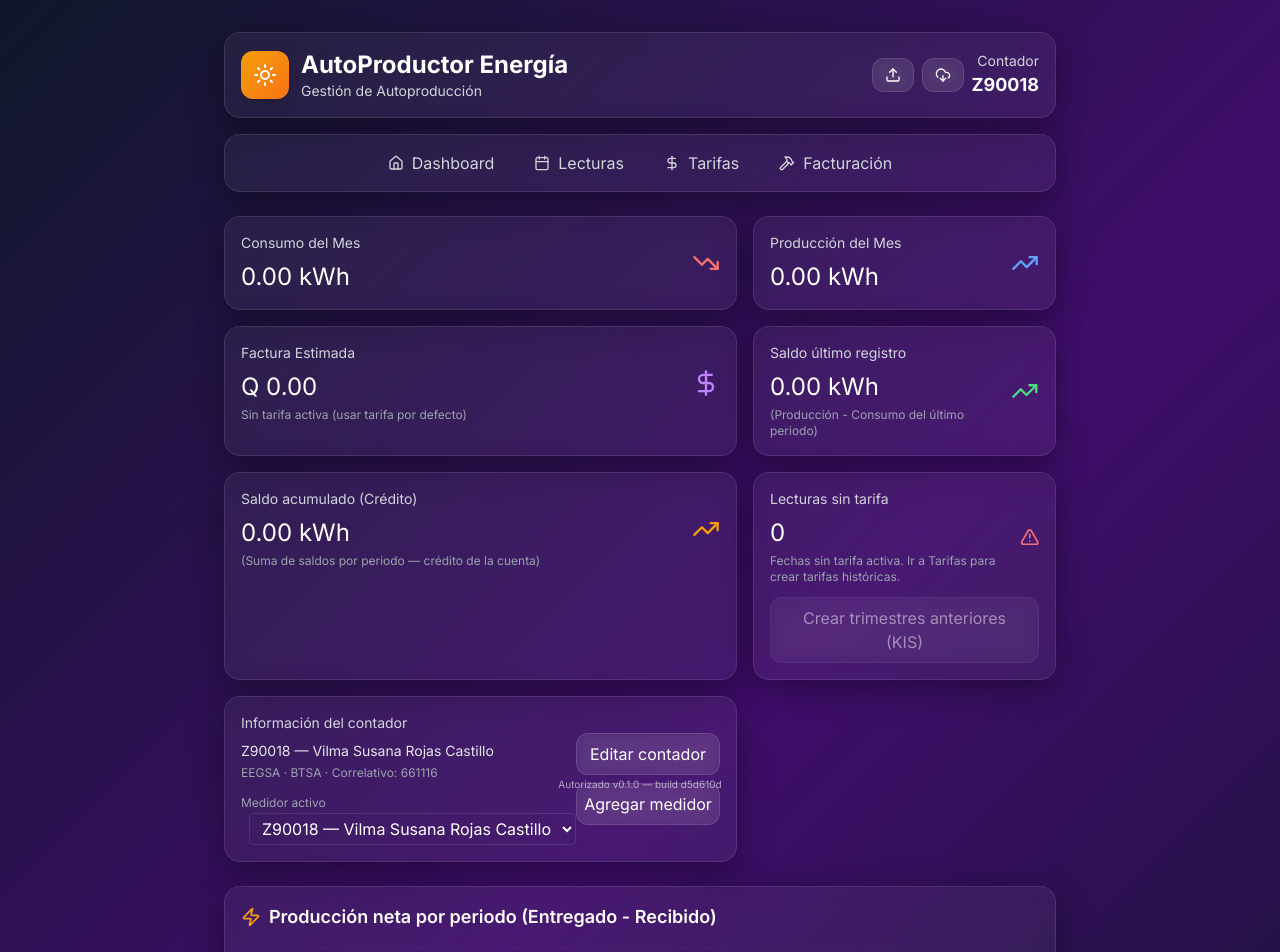
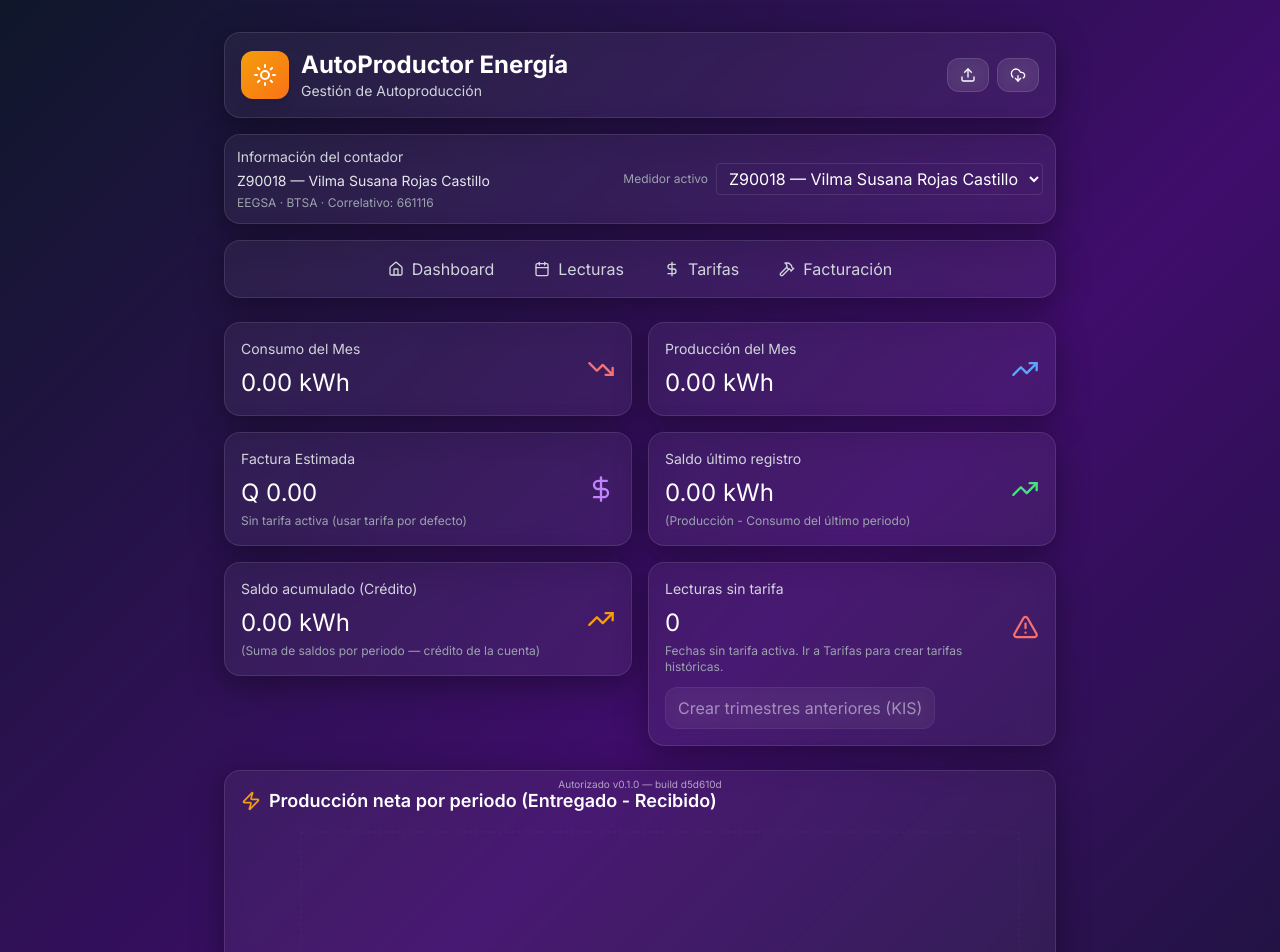
Before and after one commit to jdsandovalg/APE-PWA, a React (Vite) app in the folder pwa/: page / in a window 1280 px wide. Shown: the top 952 px of the page. Built offline with nearby package versions, Linux system fonts and the light colour scheme.

Commit message:
chore(ui): move meter info under header; remove small counter text

```diff
--- a/pwa/src/components/Dashboard.tsx
+++ b/pwa/src/components/Dashboard.tsx
@@ -131,7 +131,8 @@ export default function Dashboard(){
 
   return (
     <section>
-      <div className="grid grid-cards gap-4">
+      <div className="grid grid-cards gap-4 sm:grid-cols-1 md:grid-cols-2">
+        {/* meter info moved to header (Navbar) to appear under the title */}
         <div className="card">
           <div className="flex items-center justify-between">
             <div>
@@ -226,33 +227,7 @@ export default function Dashboard(){
             )}
           </div>
         </div>
-        <div className="card">
-          <div className="flex items-center justify-between">
-            <div>
-              <h3 className="text-sm text-gray-300">Información del contador</h3>
-              <p className="text-sm text-gray-200 mt-2">{meterInfo.contador} — {meterInfo.propietaria}</p>
-              <div className="text-xs text-gray-400 mt-1">{meterInfo.distribuidora} · {meterInfo.tipo_servicio} · Correlativo: {meterInfo.correlativo}</div>
-              <div className="mt-2">
-                <label className="text-xs text-gray-400">Medidor activo</label>
-                <select className="ml-2 bg-transparent border border-white/10 text-white px-2 py-1 rounded" value={currentMeterId} onChange={(e)=>{
-                  const id = e.target.value
-                  saveCurrentMeterId(id)
-                  setCurrentMeterId(id)
-                  const m = loadMeters()[id]
-                  if (m) setMeterInfo(m)
-                }}>
-                  {Object.keys(metersMap).map(k=> (
-                    <option key={k} value={k}>{k} — {metersMap[k].propietaria}</option>
-                  ))}
-                </select>
-              </div>
-            </div>
-              <div className="text-right flex flex-col items-end gap-2">
-              <button className="glass-button px-3 py-2 w-full sm:w-36 inline-flex items-center justify-center whitespace-nowrap" onClick={()=>{ setModalInitialMeter(meterInfo); setShowMeterModal(true) }}>Editar contador</button>
-              <button className="glass-button px-3 py-2 w-full sm:w-36 inline-flex items-center justify-center whitespace-nowrap" onClick={()=>{ setModalInitialMeter({ contador: '', correlativo: '', propietaria: '', nit: '', distribuidora: 'EEGSA', tipo_servicio: '', sistema: '' }); setShowMeterModal(true) }}>Agregar medidor</button>
-            </div>
-          </div>
-        </div>
+        {/* meter info will be rendered at the top */}
       </div>
 
       {/* Line chart card */}
--- a/pwa/src/components/Navbar.tsx
+++ b/pwa/src/components/Navbar.tsx
@@ -124,9 +124,22 @@ export default function Navbar({ onNavigate }: { onNavigate: (v:'dashboard'|'rea
           <button onClick={exportAll} className="glass-button px-2 py-1 sm:px-3 sm:py-2 flex items-center gap-2" title="Exportar datos">
             <DownloadCloud size={16} />
           </button>
-          <div className="text-right">
-            <p className="text-sm text-gray-300">Contador</p>
-            <p className="text-lg font-bold text-white">Z90018</p>
+        </div>
+      </div>
+
+      {/* Meter info card placed under header title for immediate visibility on mobile */}
+      <div className="glass-card mb-4 p-3">
+        <div className="flex items-center justify-between gap-3 flex-wrap">
+          <div>
+            <h3 className="text-sm text-gray-300">Información del contador</h3>
+            <p className="text-sm text-gray-200 mt-1">{loadMeterInfo().contador} — {loadMeterInfo().propietaria}</p>
+            <div className="text-xs text-gray-400 mt-1">{loadMeterInfo().distribuidora} · {loadMeterInfo().tipo_servicio} · Correlativo: {loadMeterInfo().correlativo}</div>
+          </div>
+          <div className="flex items-center gap-2">
+            <label className="text-xs text-gray-400">Medidor activo</label>
+            <select className="bg-transparent border border-white/10 text-white px-2 py-1 rounded" value={loadCurrentMeterId()} onChange={(e)=>{ try{ saveCurrentMeterId(e.target.value); window.location.reload() }catch(e){} }}>
+              {Object.keys(loadMeters()).map(k => (<option key={k} value={k}>{k} — {loadMeters()[k].propietaria}</option>))}
+            </select>
           </div>
         </div>
       </div>
--- a/pwa/src/styles/index.css
+++ b/pwa/src/styles/index.css
@@ -72,6 +72,20 @@ input:focus, button:focus, select:focus { outline: none; border-color: rgba(139,
 /* small utility to apply the same card padding and rounding */
 .card { @apply glass-card p-4 rounded-xl }
 
+/* ensure card contents don't force overflow on small devices */
+.card * { max-width: 100%; box-sizing: border-box }
+.card { overflow: hidden; word-break: break-word }
+.card p, .card div { word-break: break-word }
+
+/* inputs/selects/buttons shouldn't force minimum width */
+select, input, button { min-width: 0 }
+select { max-width: 100% }
+
+/* Ensure all glass-cards and cards occupy the same content width as the header */
+.glass-card, .card { width: 100%; max-width: 100% }
+.glass-card { box-sizing: border-box }
+.grid-cards { align-items: start }
+
 /* Mobile adjustments */
 @media (max-width: 480px) {
   html { font-size: 14px }
@@ -85,6 +99,19 @@ input:focus, button:focus, select:focus { outline: none; border-color: rgba(139,
   .card { padding: 0.5rem }
 }
 
+/* Extra small phones adjustments (<= 390px) */
+@media (max-width: 390px) {
+  html { font-size: 12px }
+  .card { padding: 0.4rem }
+  .glass-button { padding: 4px 6px }
+  /* make big numbers smaller inside cards */
+  .card .text-2xl { font-size: 1rem !important }
+  .card .text-lg { font-size: 0.9rem !important }
+  .card .text-sm { font-size: 0.72rem !important }
+  /* shrink select and inputs */
+  .card select, .card input { font-size: 0.85rem }
+}
+
 /* Toasts */
 .ap-toast { opacity:1; transition: all 220ms ease; cursor: pointer }
 .ap-toast-info { background: linear-gradient(90deg,#374151,#111827); }
```
